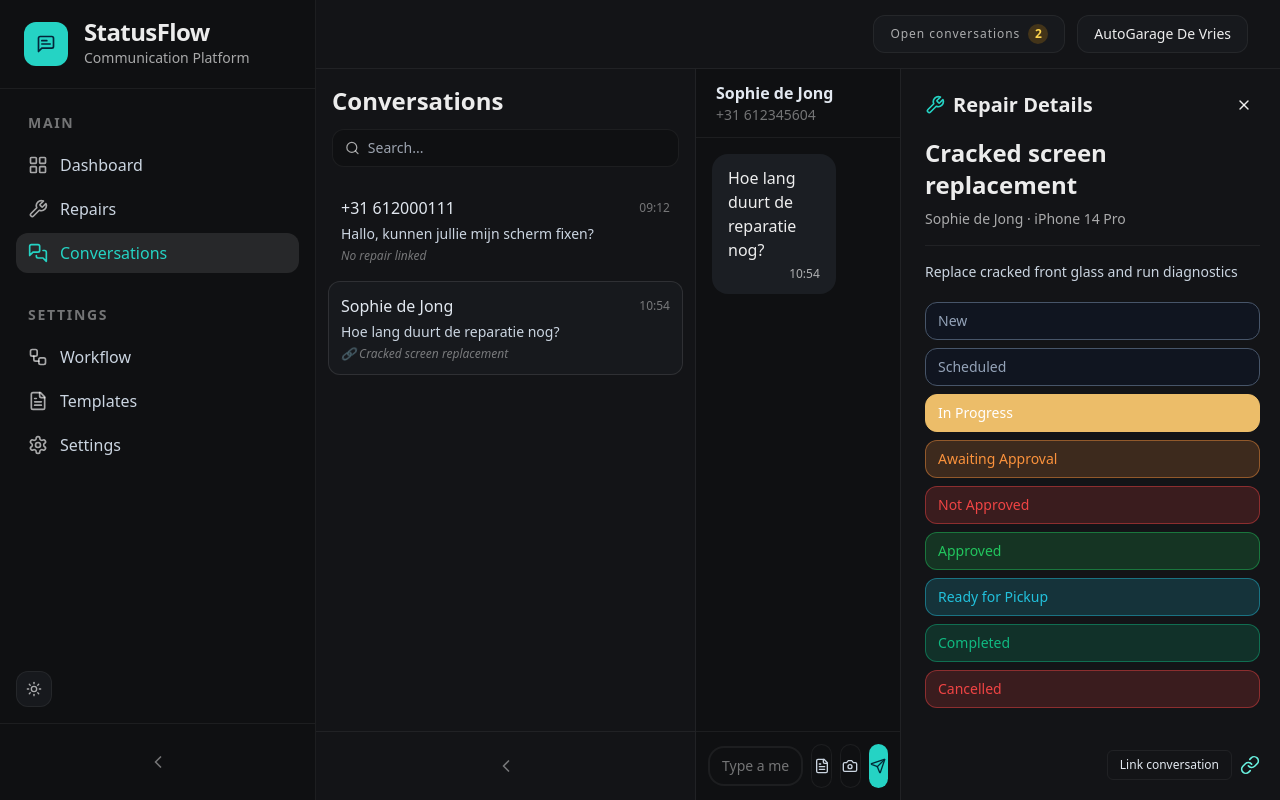
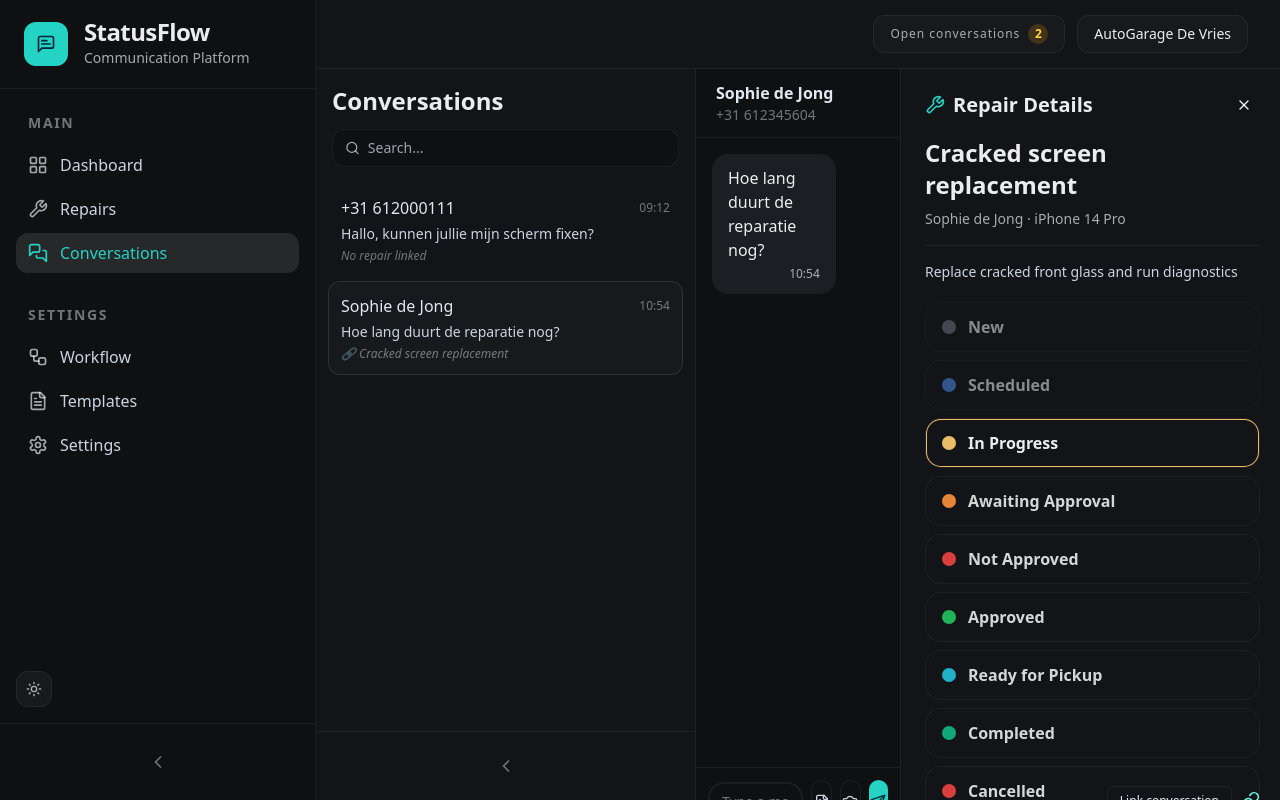
Before and after one commit to botexpertsnl/reparatie_melder_app, a Next.js app: page /conversations in a window 1280 px wide. Built offline with nearby package versions, Linux system fonts and the light colour scheme.

Commit message:
Update repair details workflow stage button styling

```diff
--- a/components/repairs/repair-details-panel.tsx
+++ b/components/repairs/repair-details-panel.tsx
@@ -48,22 +48,6 @@ export function RepairDetailsPanel({
     [repair.stage, workflowStages]
   );
 
-  const toRgba = (hex: string, alpha: number) => {
-    const normalizedHex = hex.replace("#", "");
-    const expandedHex = normalizedHex.length === 3
-      ? normalizedHex.split("").map((character) => `${character}${character}`).join("")
-      : normalizedHex;
-
-    if (expandedHex.length !== 6) {
-      return `rgba(148, 163, 184, ${alpha})`;
-    }
-
-    const red = Number.parseInt(expandedHex.slice(0, 2), 16);
-    const green = Number.parseInt(expandedHex.slice(2, 4), 16);
-    const blue = Number.parseInt(expandedHex.slice(4, 6), 16);
-    return `rgba(${red}, ${green}, ${blue}, ${alpha})`;
-  };
-
   return (
     <aside className={className ?? "relative border-l border-[#253149] bg-[#0b1221] px-5 py-5"}>
       <div className="mb-4 flex items-center justify-between">
@@ -95,29 +79,25 @@ export function RepairDetailsPanel({
             <button
               key={stage.id}
               type="button"
-              className="flex w-full cursor-default items-center justify-between rounded-xl border px-3 py-2 text-left text-sm font-medium transition-colors"
+              className="flex w-full cursor-default items-center gap-3 rounded-2xl border border-[#253149] bg-[#121b2b]/65 px-4 py-3 text-left text-sm font-medium transition-all duration-200"
               style={isPrevious
                 ? {
-                  color: "#94a3b8",
-                  borderColor: "#475569",
-                  backgroundColor: "rgba(15, 23, 42, 0.5)"
+                  opacity: 0.55
                 }
                 : isCurrent
                   ? {
-                    color: "#ffffff",
                     borderColor: stage.color,
-                    backgroundColor: stage.color
+                    boxShadow: `0 0 0 1px ${stage.color} inset`
                   }
                   : isUpcoming
                     ? {
-                      color: stage.color,
-                      borderColor: toRgba(stage.color, 0.45),
-                      backgroundColor: toRgba(stage.color, 0.18)
+                      opacity: 0.9
                     }
                     : undefined}
               aria-current={isCurrent ? "step" : undefined}
             >
-              {stage.name}
+              <span className="h-3.5 w-3.5 shrink-0 rounded-full" style={{ backgroundColor: stage.color }} />
+              <span className="text-base font-semibold text-white">{stage.name}</span>
             </button>
           );
         })}
```
